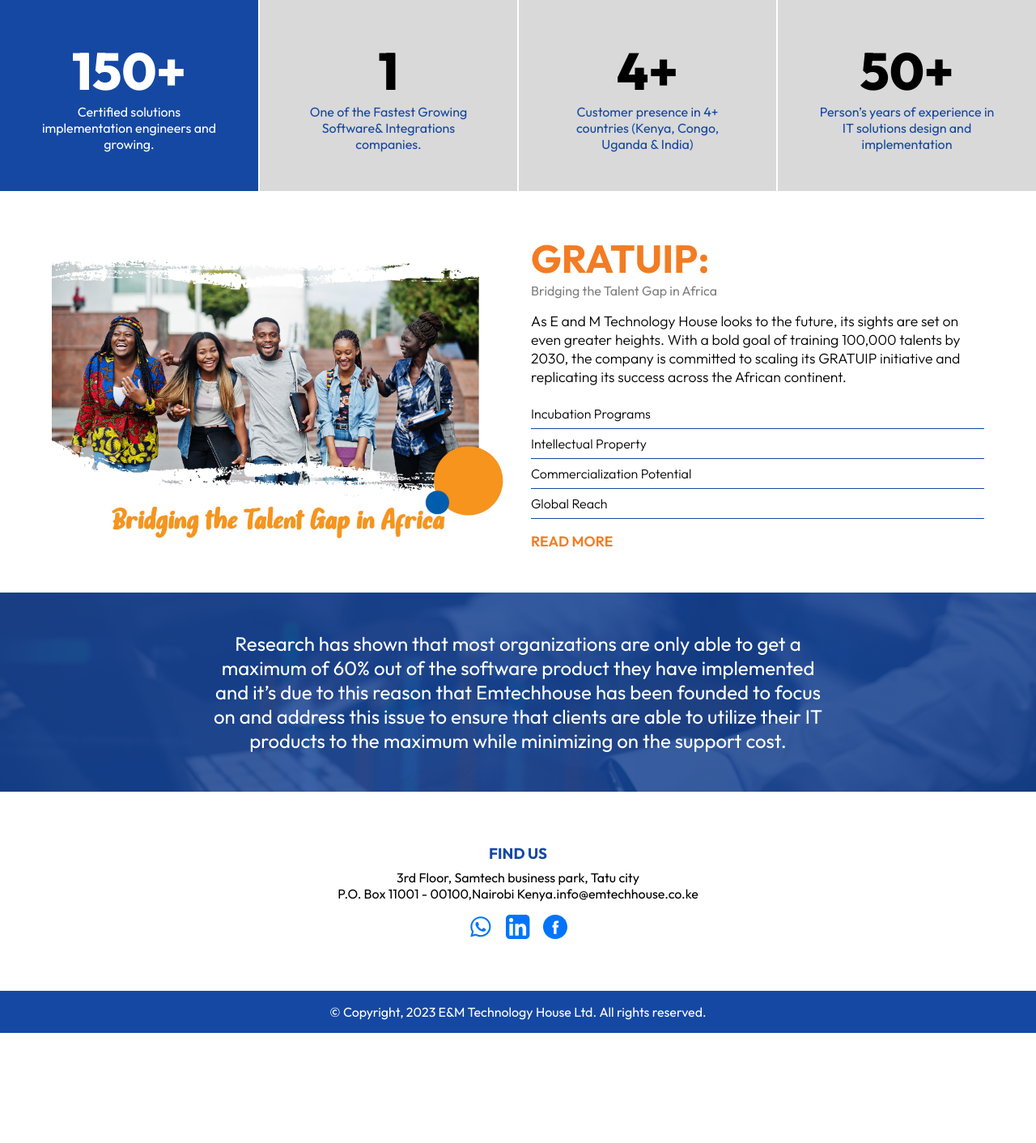
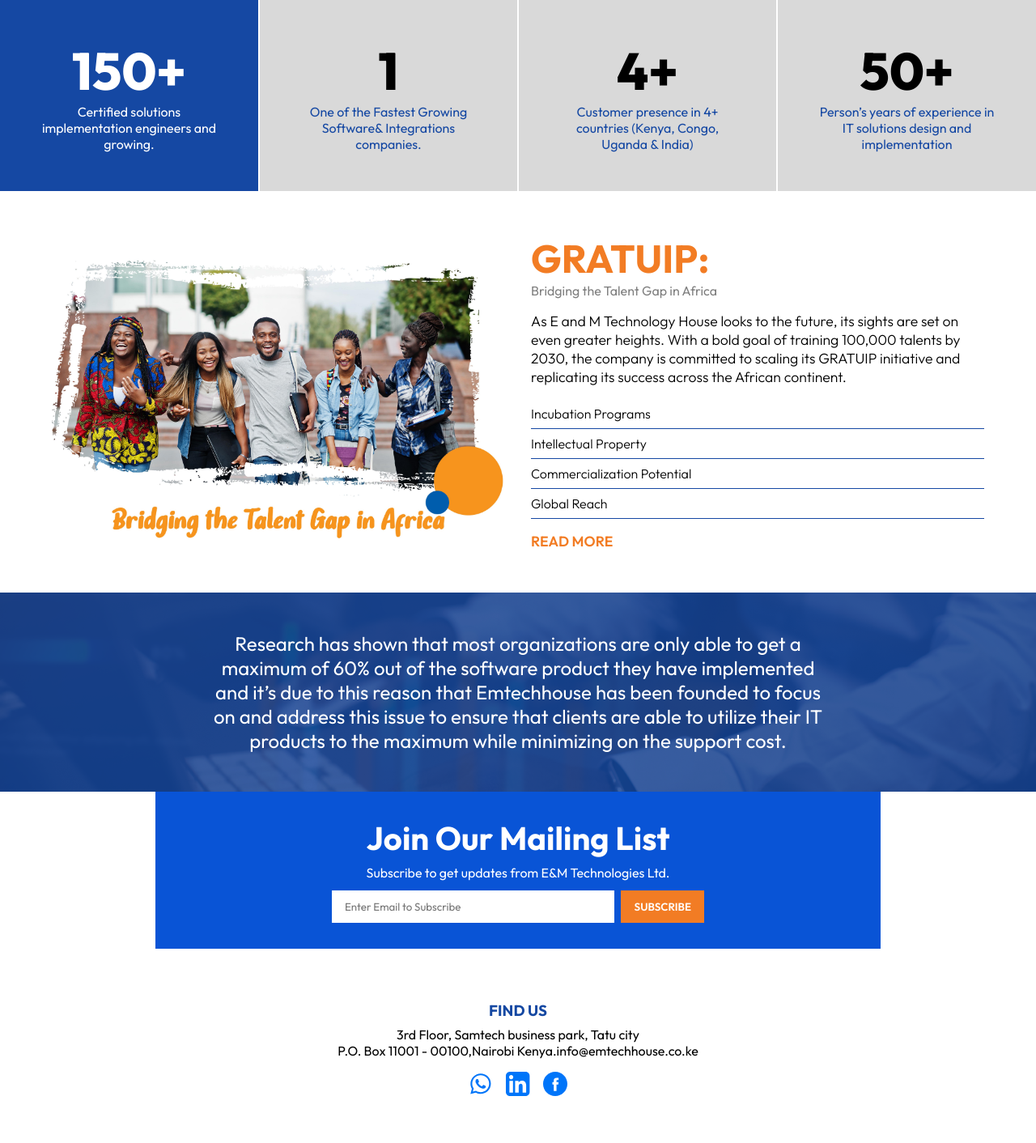
Before and after one commit to OvasisGroup/emtech, a Django app: page / in a window 1280 px wide. Shown: the part 1367-2779 px from the top of the page at 81% size. Before the commit the page ends 2643 px from the top, so only its background shows below. Run offline with Django 3.2, Linux system fonts and the light colour scheme; data comes from the database, SQL or seed files in the repository; some libraries are stand-ins or nearby versions.

Commit message:
services

```diff
--- a/website/static/css/styles.css
+++ b/website/static/css/styles.css
@@ -89,6 +89,12 @@ body{
     padding: .5rem 0rem;
 }
 
+.gratuip_right li:hover{
+    background-color: rgb(231, 227, 227);
+    padding-left: .3rem;
+    transform: translateX(0.3rem);
+}
+
 .who-container a{
     text-decoration: none;
     list-style: none;
@@ -121,6 +127,59 @@ body{
     color: gray;
     margin-top: 1rem;
     width: 80%;
+}
+
+.newsletter{
+    background-color: #0954d6;
+    padding: 2rem;
+    width: 70%;
+    margin: 0 auto;
+    display: flex;
+    align-items: center;
+    justify-content: center;
+    flex-direction: column;
+    color: white;
+}
+
+.mailinglist{
+    display: flex;
+    justify-content: center;
+    align-items: center;
+    width: 60%;
+    margin: 0 auto;
+    margin-top: .75rem;
+    gap: .5rem;
+}
+
+.mailinglist button{
+    background-color: #F27C24;
+    color: #fff;
+    font-weight: 600;
+    cursor: pointer;
+}
+
+.mailinglist button:hover{
+    background-color: #1548A3;
+    color: #fff;
+    font-weight: 600;
+    cursor: pointer;
+    border: 1px solid #fff;
+}
+
+.mailinglist input{
+    padding: .75rem 1rem;
+    border: none;
+    width: 70%;
+}
+
+.mailinglist button{
+    padding: .75rem 1rem;
+    border: none;
+}
+
+.newsletter h3{
+    font-size: 2.5rem;
+    padding-bottom: 0.5rem;
 }
 
 .button{
--- a/website/templates/index.html
+++ b/website/templates/index.html
@@ -109,4 +109,13 @@ Home
     </div>
 </section>
 
+<section class="newsletter">
+    <h3>Join Our Mailing List</h3>
+    <p>Subscribe to get updates from E&M Technologies Ltd.</p>
+    <forms class="mailinglist">
+        <input type="email" placeholder="Enter Email to Subscribe" required />
+        <button type="submit">SUBSCRIBE</button>
+    </forms>
+</section>
+
 {% endblock %}
```
Also changed, not shown: website/static/images/talent.jpg.
